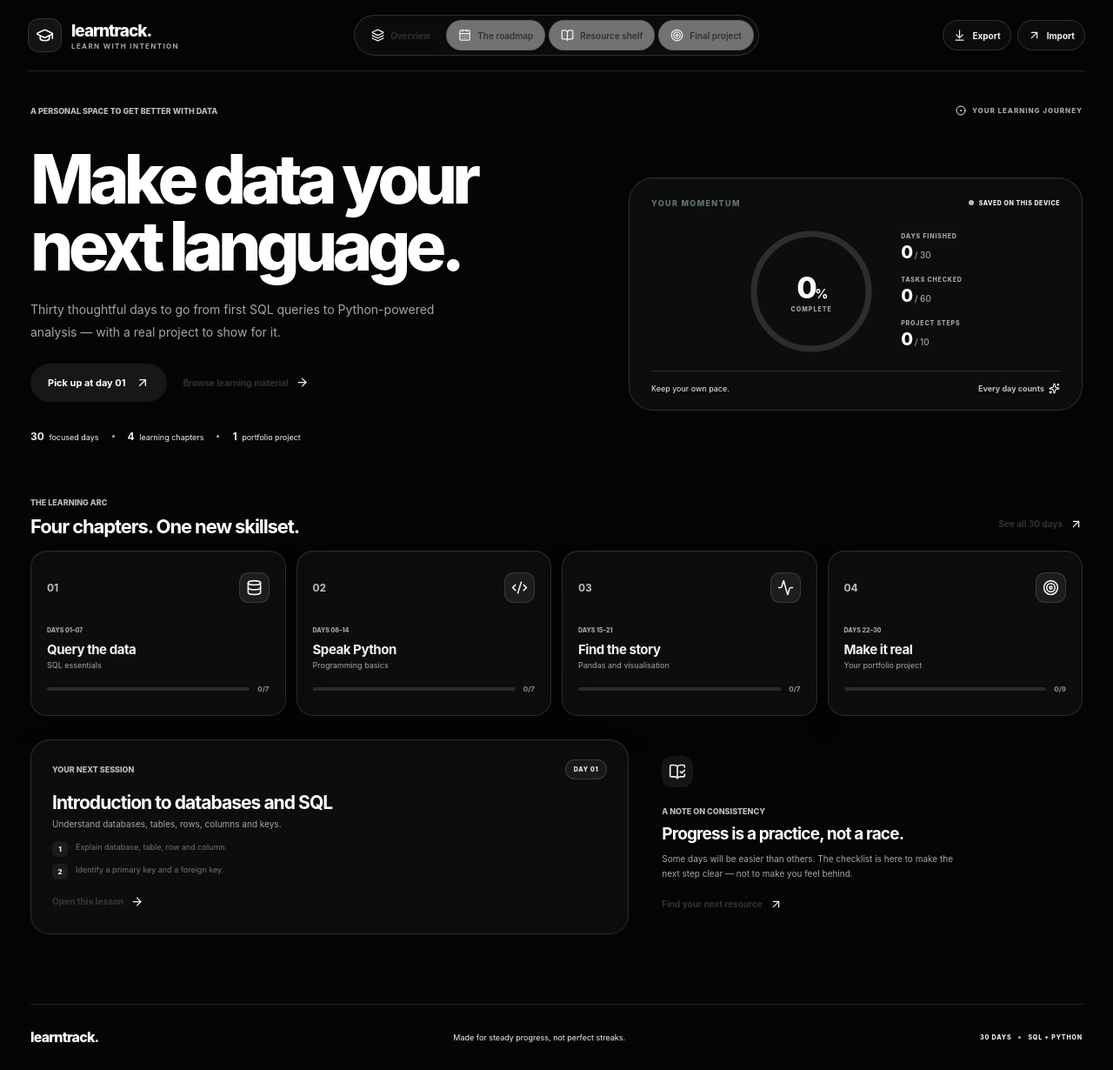
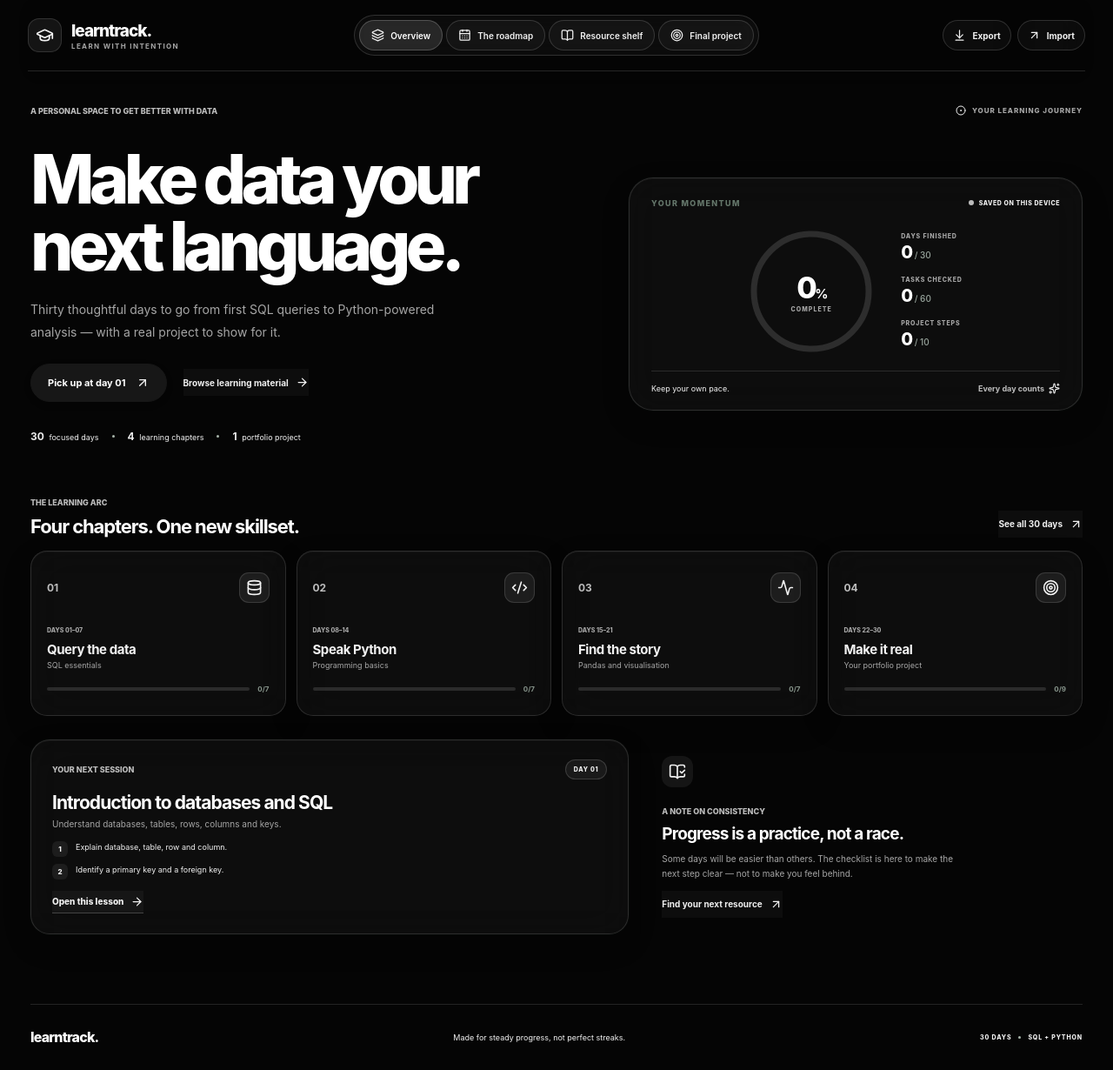
Before and after one commit to Prasadpolisetty/learntrack, a React (Vite) app: page / in a window 1280 px wide. Shown: the whole page at 87% size. Built offline with nearby package versions, Linux system fonts and the light colour scheme.

Commit message:
style: refine dark theme text and control contrast

```diff
--- a/src/index.css
+++ b/src/index.css
@@ -1116,3 +1116,47 @@ body {
 #root .site-shell a.jade-button:active * {
   color: #fff !important;
 }
+
+
+/* Final dark-theme contrast pass for controls and card headings. */
+.site-shell .nav-tab,
+.site-shell .nav-tab-active,
+.site-shell .tool-button,
+.site-shell .filter-button,
+.site-shell .filter-active,
+.site-shell .quiet-link,
+.site-shell .text-action,
+.site-shell .focus-link,
+.site-shell .lesson-chevron,
+.site-shell .soft-button {
+  color: #f0f0f0 !important;
+  background: rgba(255,255,255,.035) !important;
+  border-color: rgba(255,255,255,.15) !important;
+}
+.site-shell .nav-tab-active,
+.site-shell .filter-active {
+  color: #fff !important;
+  background: rgba(255,255,255,.11) !important;
+  border-color: rgba(255,255,255,.20) !important;
+}
+.site-shell .chapter-card h3,
+.site-shell .resource-tile>strong,
+.site-shell .focus-checklist>div,
+.site-shell .check-row,
+.site-shell .lesson-resources a,
+.site-shell .project-number,
+.site-shell .lesson-chevron,
+.site-shell .lesson-toggle,
+.site-shell .empty-state strong {
+  color: #f2f2f2 !important;
+}
+.site-shell .lesson-resources a,
+.site-shell .resource-open {
+  color: #dedede !important;
+}
+.site-shell .focus-link {
+  border-bottom-color: rgba(255,255,255,.20) !important;
+}
+.site-shell .project-summary-row h2 small {
+  color: #a5a5a5 !important;
+}
```
